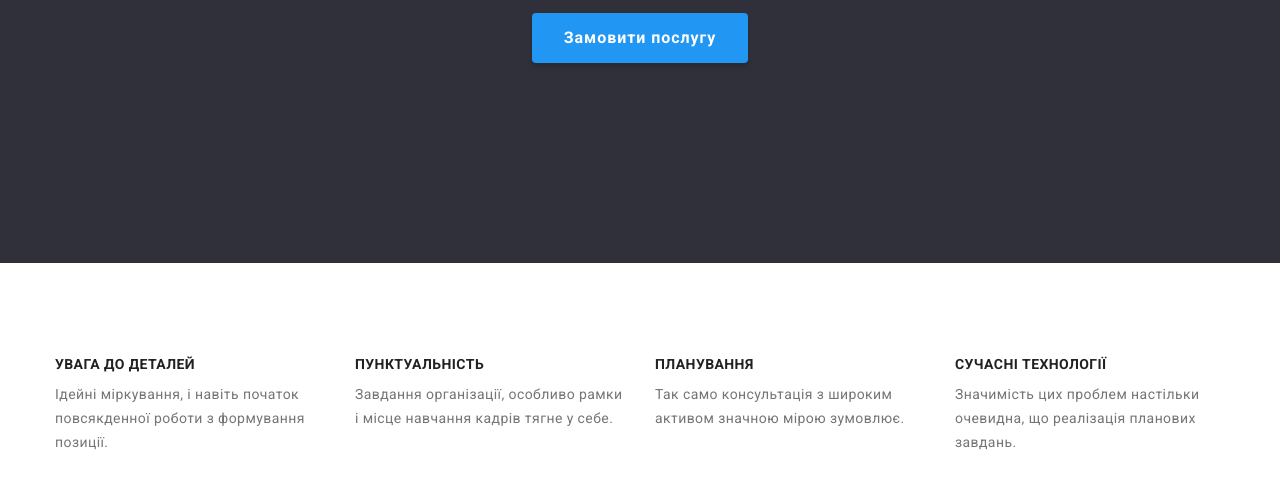
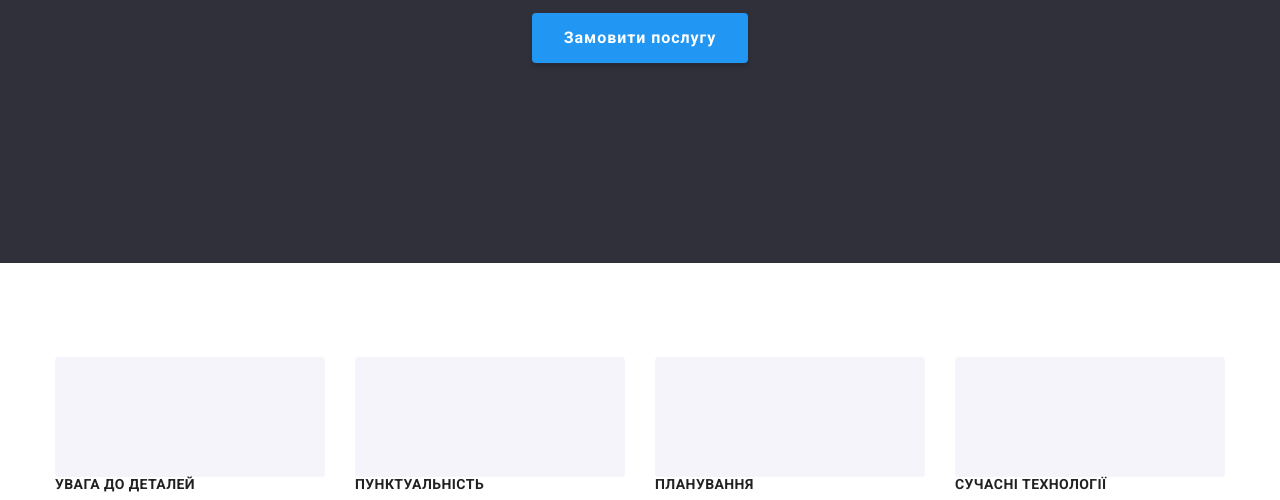
Before and after one commit to lisa-riabokon/goit-markup-hw-04, a plain HTML site: page index.html in a window 1280 px wide. Shown: the part 418-918 px from the top of the page. Drawn offline with nearby package versions, Linux system fonts and the light colour scheme.

Commit message:
add selectors to features

```diff
--- a/css/styles.css
+++ b/css/styles.css
@@ -168,7 +168,19 @@ body {
 
 .hero {
   text-align: center;
+}
+
+.overlay {
+  max-width: 1600px;
+  height: 600px;
+  margin-left: auto;
+  margin-right: auto;
   background-color: var(--footer-bg-color);
+  background-image: linear-gradient (to right, rgba(47, 48, 58, 0.4), rgba(47, 48, 58, 0.4)),
+    url(../images/bg-img.jpg);
+  background-repeat: no-repeat;
+  background-position: center;
+  background-size: cover;
 }
 
 .hero-title {
@@ -228,6 +240,33 @@ body {
 .features-list {
   display: flex;
   gap: 30px;
+}
+
+.item::before {
+  content: '';
+  display: block;
+  height: 120px;
+  background-color: var(--secondary-bg-color);
+  background-size: contain;
+  background-repeat: no-repeat;
+  background-position: center;
+  border-radius: 4px;
+}
+
+.icon-antenna::before {
+  background-image: url();
+}
+
+.icon-watch::before {
+  background-image: url();
+}
+
+.icon-schedule::before {
+  background-image: url();
+}
+
+.icon-astronaut::before {
+  background-image: url();
 }
 
 .features-list .item {
--- a/index.html
+++ b/index.html
@@ -43,7 +43,7 @@
         </div>
     </header>
     <main>
-      <section class="hero">
+      <section class="hero overlay">
         <div class="container">
         <h1 class="hero-title">Ефективні рішення для вашого бізнесу</h1>
         <button class="hero-btn" type="button">Замовити послугу</button>
@@ -53,23 +53,23 @@
         <div class="container">
         <h2 class="section-title visually-hidden">Наші особливості</h2>
         <ul class="features-list list">
-          <li class="item">
+          <li class="item icon-antenna">
             <h3 class="title">Увага до деталей</h3>
             <p class="text">
               Ідейні міркування, і навіть початок повсякденної роботи з формування позиції.
             </p>
           </li>
-          <li class="item">
+          <li class="item icon-watch">
             <h3 class="title">Пунктуальність</h3>
             <p class="text">
               Завдання організації, особливо рамки і місце навчання кадрів тягне у себе.
             </p>
           </li>
-          <li class="item">
+          <li class="item icon-schedule">
             <h3 class="title">Планування</h3>
             <p class="text">Так само консультація з широким активом значною мірою зумовлює.</p>
           </li>
-          <li class="item">
+          <li class="item icon-astronaut">
             <h3 class="title">Сучасні технології</h3>
             <p class="text">
               Значимість цих проблем настільки очевидна, що реалізація планових завдань.
```
